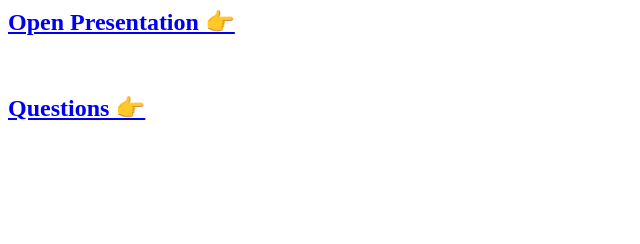
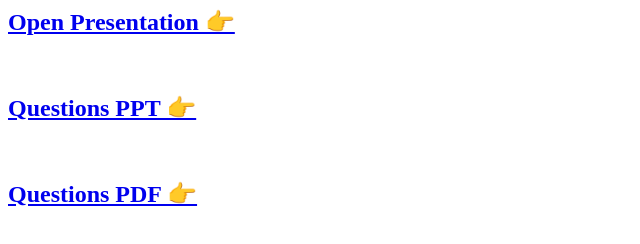
Before and after one commit to instagramredirectip/pandalime.github.io, a plain HTML site: page ppt.html in a window 1280 px wide. Shown: the whole page, without its empty margins (0-640 px from the left). Drawn offline with Linux system fonts and the light colour scheme.

Commit message:
Update ppt.html

```diff
--- a/ppt.html
+++ b/ppt.html
@@ -8,7 +8,10 @@
     <a href="https://docs.google.com/presentation/d/1yeyg7K4_1CwWUhFNFC0AmwEIVkDrX4NvSc6mrxC2VZs/edit?usp=sharing">
     <h2>Open Presentation 👉</h2></a>
     <br>
+ <a href="https://www.pi.inc/docs/382345275898481?share_token=NCGHI5JVXTDIQ">
+    <h2>Questions PPT 👉</h2></a>
+    <br>
      <a href="https://generated-image.s3.ap-south-1.amazonaws.com/pdfs/67c3aff9-f2f1-4178-beef-351f13f13c8b.pdf">
-    <h2>Questions 👉</h2></a>
+    <h2>Questions PDF 👉</h2></a>
   </body>
 </html>
```
